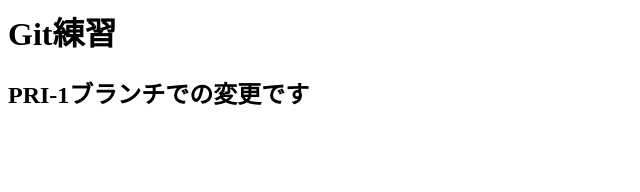
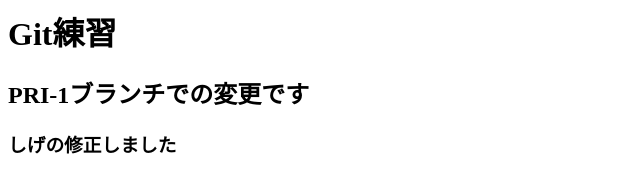
Before and after one commit to tri-tanaka/TRI_PRACTICE, a plain HTML site: page index.html in a window 1280 px wide. Shown: the whole page, without its empty margins (0-640 px from the left). Drawn offline with Linux system fonts and the light colour scheme.

Commit message:
update 修正した

```diff
--- a/index.html
+++ b/index.html
@@ -5,5 +5,6 @@
   <body>
     <h1>Git練習</h1>
     <h2>PRI-1ブランチでの変更です</h2>
+    <h3>しげの修正しました</h3>
   </body>
 </html>
```
